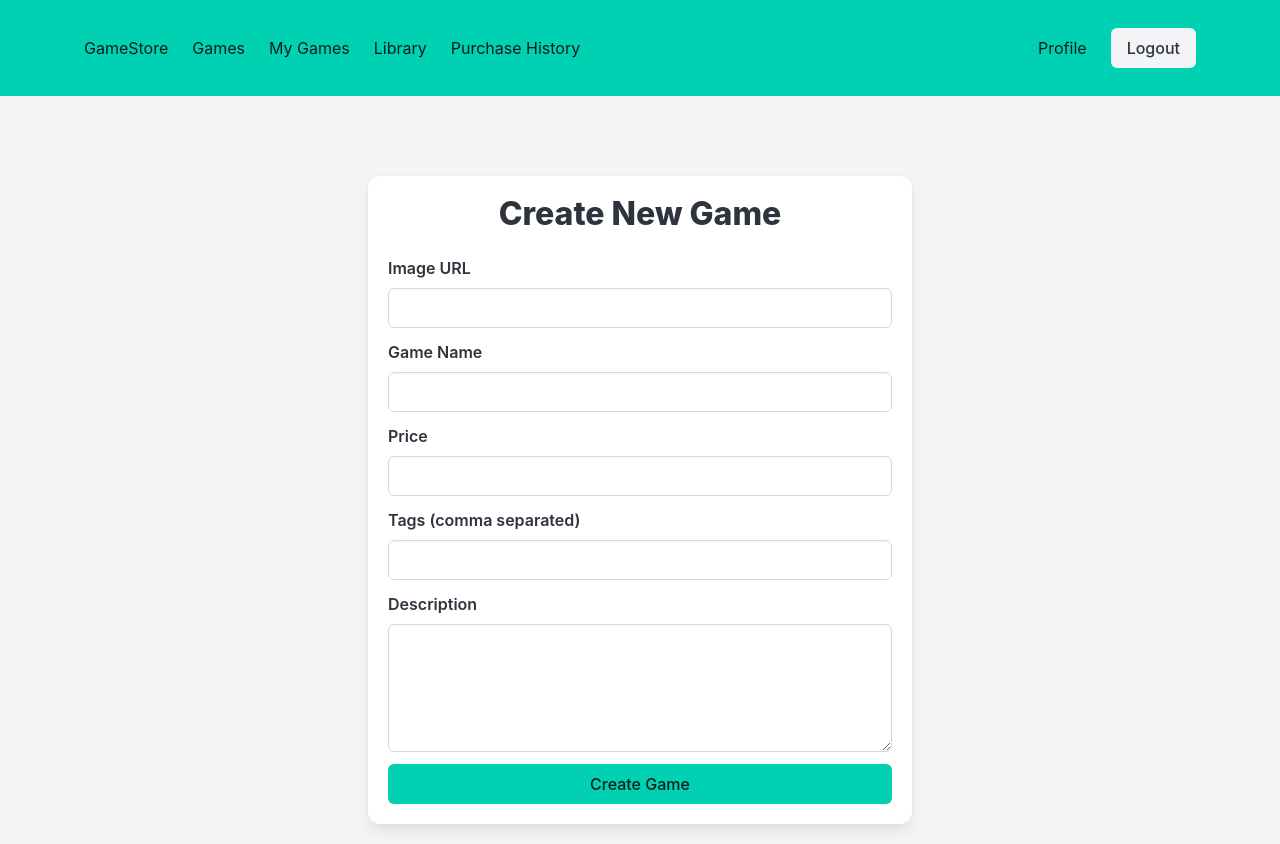
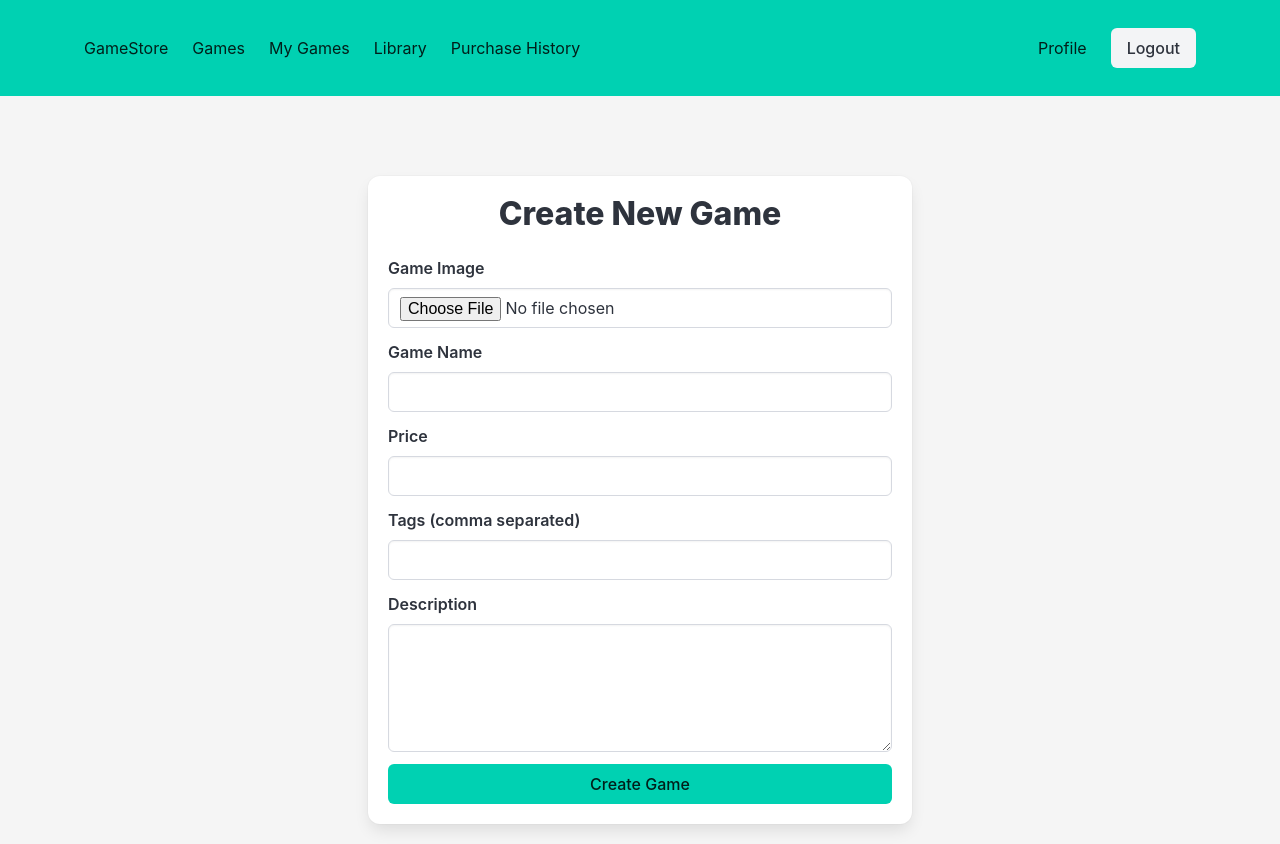
Before and after one commit to Tsaniii18/GameEx-FE, a React (Create React App) app: page /games/create in a window 1280 px wide. Built offline with nearby package versions, Linux system fonts and the light colour scheme; sample sign-in values are in the browser's storage.

Commit message:
+ upload Gambar di CLoud Bucket

```diff
--- a/src/api/games.js
+++ b/src/api/games.js
@@ -2,7 +2,13 @@ import api from './axios';
 
 export const getAllGames = () => api.get('/games');
 export const getGameDetail = (id) => api.get(`/games/${id}`);
-export const createGame = (gameData) => api.post('/games', gameData);
+export const createGame = (formData) => {
+  return api.post('/games', formData, {
+    headers: {
+      'Content-Type': 'multipart/form-data'
+    }
+  });
+};
 export const updateGame = (id, gameData) => api.put(`/games/${id}`, gameData);
 export const applyDiscount = (id, {discount}) => api.patch(`/games/${id}/discount`, { discount });
 export const getSalesHistory = (id) => api.get(`/games/${id}/sales`);
--- a/src/pages/Games/CreateGame.js
+++ b/src/pages/Games/CreateGame.js
@@ -5,17 +5,21 @@ import { createGame } from '../../api/games';
 const CreateGame = () => {
   const [formData, setFormData] = useState({
     nama: '',
-  gambar: '',
     harga: '',
     tag: '',
     deskripsi: ''
   });
+  const [gambarFile, setGambarFile] = useState(null);
   const [error, setError] = useState('');
   const navigate = useNavigate();
 
   const handleChange = (e) => {
     const { name, value } = e.target;
     setFormData(prev => ({ ...prev, [name]: value }));
+  };
+
+  const handleFileChange = (e) => {
+    setGambarFile(e.target.files[0]);
   };
 
   const handleSubmit = async (e) => {
@@ -28,10 +32,18 @@ const CreateGame = () => {
         throw new Error('Price must be a positive number');
       }
 
-      await createGame({
-        ...formData,
-        harga: numericPrice
-      });
+      if (!gambarFile) {
+        throw new Error('Please select an image file');
+      }
+
+      const formDataToSend = new FormData();
+      formDataToSend.append('nama', formData.nama);
+      formDataToSend.append('harga', numericPrice);
+      formDataToSend.append('tag', formData.tag);
+      formDataToSend.append('deskripsi', formData.deskripsi);
+      formDataToSend.append('gambar', gambarFile);
+
+      await createGame(formDataToSend);
       navigate('/games/my-games');
     } catch (err) {
       setError(err.response?.data?.msg || err.message || 'Failed to create game');
@@ -47,19 +59,20 @@ const CreateGame = () => {
 
           <form onSubmit={handleSubmit}>
             <div className="field">
-              <label className="label">Image URL</label>
+              <label className="label">Game Image</label>
               <div className="control">
                 <input
                   className="input"
-                  type="text"
+                  type="file"
                   name="gambar"
-                  value={formData.gambar}
-                  onChange={handleChange}
+                  onChange={handleFileChange}
+                  accept="image/*"
                   required
                 />
               </div>
             </div>
 
+            {/* Rest of the form fields remain the same */}
             <div className="field">
               <label className="label">Game Name</label>
               <div className="control">
```
Lines whose indentation alone changed are shown as unchanged.
